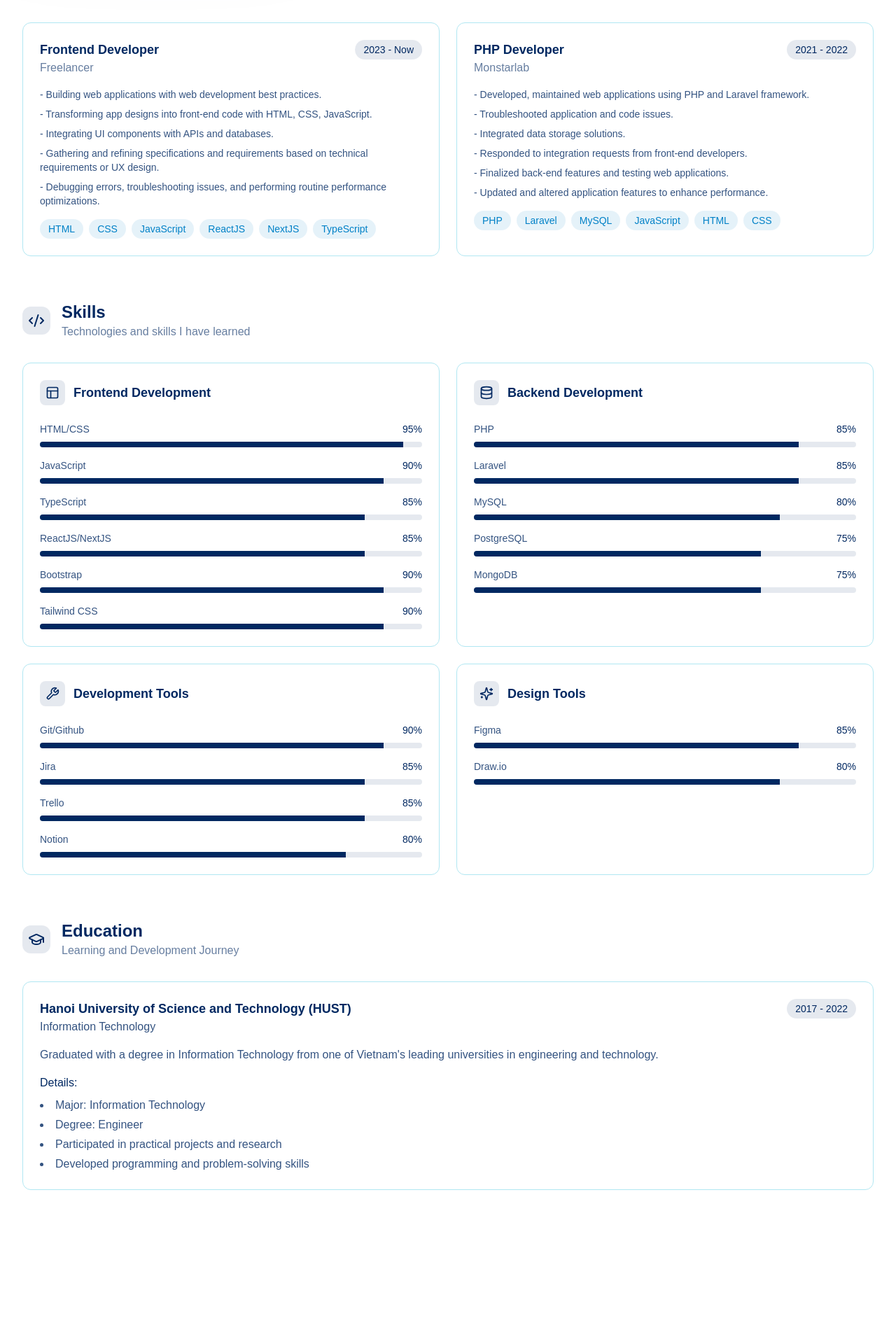
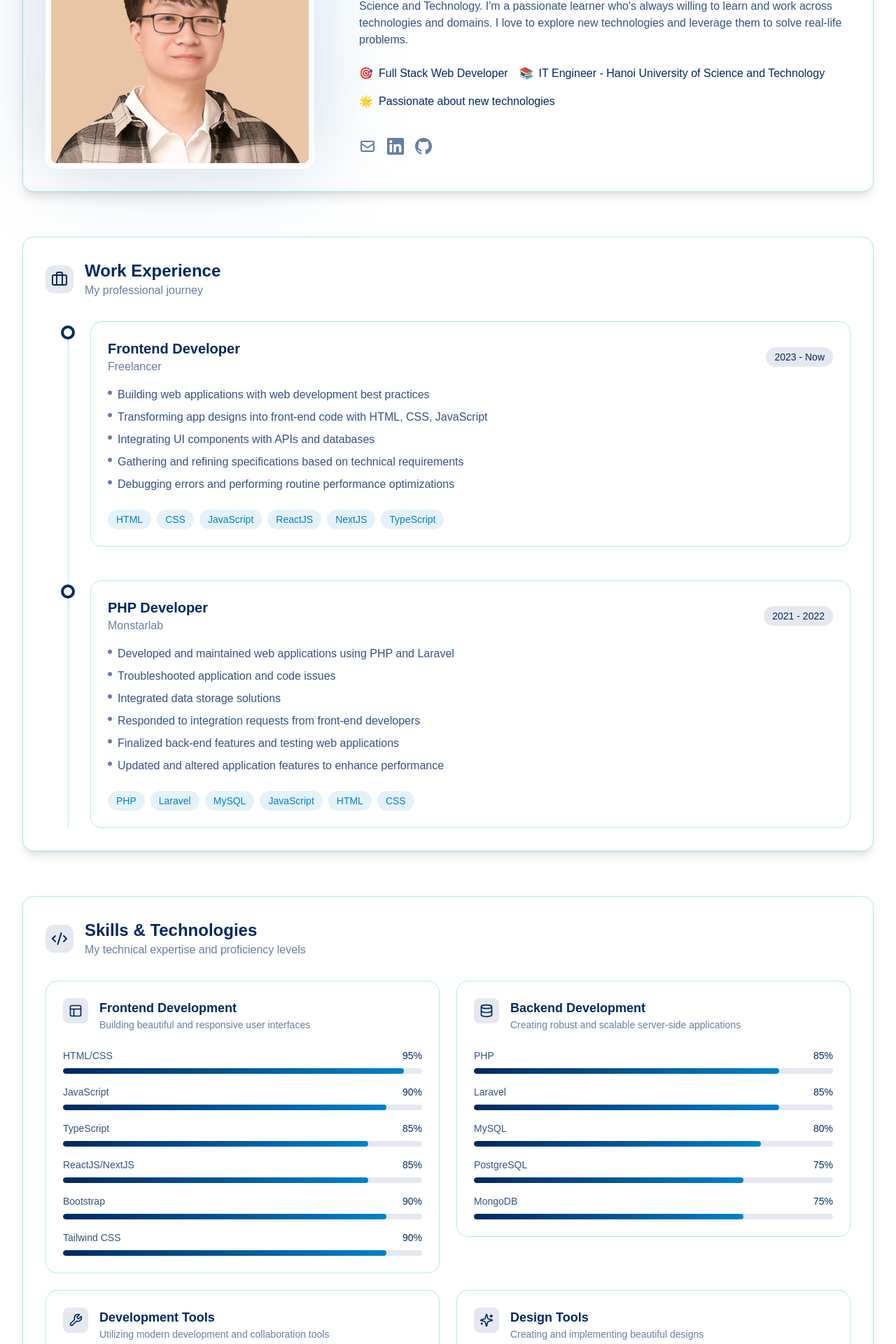
Before and after one commit to vunguyenkhanh/portfolio-website, a Next.js app: page /about in a window 1280 px wide. Shown: the part 600-2520 px from the top of the page at 70% size. Before the commit the page ends 2332 px from the top, so only its background shows below. Built offline with nearby package versions, Linux system fonts and the light colour scheme.

Commit message:
refactor: Enhance About page sections with improved design and interactive elements

```diff
--- a/app/about/page.tsx
+++ b/app/about/page.tsx
@@ -6,11 +6,47 @@ import { SkillsSection } from '@/components/sections/about/skills';
 export default function About() {
   return (
     <main className="flex min-h-screen flex-col pt-16">
-      <div className="container max-w-7xl mx-auto px-4 sm:px-6 lg:px-8 py-8 space-y-16">
-        <BioSection />
-        <ExperienceSection />
-        <SkillsSection />
-        <EducationSection />
+      {/* Header Section */}
+      <div className="relative py-16 lg:py-24 overflow-hidden">
+        {/* Background Effects */}
+        <div className="absolute inset-0 -z-10">
+          <div className="absolute inset-0 bg-grid-white/[0.02] bg-grid-pattern" />
+          <div className="absolute inset-0 bg-gradient-to-b from-background via-primary/5 to-background" />
+        </div>
+
+        <div className="container max-w-7xl mx-auto px-4 sm:px-6 lg:px-8 text-center">
+          <h1 className="text-4xl md:text-5xl lg:text-6xl font-bold bg-gradient-to-r from-primary via-accent to-primary bg-clip-text text-transparent">
+            About Me
+          </h1>
+          <p className="mt-4 text-lg md:text-xl text-foreground/60 max-w-3xl mx-auto">
+            Get to know more about my journey, skills, and experiences in web development
+          </p>
+        </div>
+      </div>
+
+      {/* Main Content */}
+      <div className="container max-w-7xl mx-auto px-4 sm:px-6 lg:px-8">
+        <div className="grid gap-16 py-16">
+          {/* Bio Section with Card Style */}
+          <div className="relative p-8 rounded-2xl bg-card border shadow-lg hover:shadow-xl transition-shadow">
+            <BioSection />
+          </div>
+
+          {/* Experience Section with Modern Layout */}
+          <div className="relative p-8 rounded-2xl bg-card border shadow-lg hover:shadow-xl transition-shadow">
+            <ExperienceSection />
+          </div>
+
+          {/* Skills Section with Interactive Elements */}
+          <div className="relative p-8 rounded-2xl bg-card border shadow-lg hover:shadow-xl transition-shadow">
+            <SkillsSection />
+          </div>
+
+          {/* Education Section with Timeline */}
+          <div className="relative p-8 rounded-2xl bg-card border shadow-lg hover:shadow-xl transition-shadow">
+            <EducationSection />
+          </div>
+        </div>
       </div>
     </main>
   );
--- a/components/sections/about/education.tsx
+++ b/components/sections/about/education.tsx
@@ -9,12 +9,26 @@ const education = [
     degree: 'Information Technology',
     period: '2017 - 2022',
     description:
-      'Graduated with a degree in Information Technology from one of Vietnam\'s leading universities in engineering and technology.',
-    achievements: [
-      'Major: Information Technology',
-      'Degree: Engineer',
-      'Participated in practical projects and research',
-      'Developed programming and problem-solving skills',
+      "Graduated with a Engineering degree in Information Technology from one of Vietnam's leading universities in engineering and technology.",
+    highlights: [
+      {
+        title: 'Major Focus',
+        items: [
+          'Software Engineering',
+          'Web Development',
+          'Database Management',
+          'Computer Networks',
+        ],
+      },
+      {
+        title: 'Key Achievements',
+        items: [
+          'Developed multiple practical projects',
+          'Participated in research activities',
+          'Enhanced problem-solving skills',
+          'Learned team collaboration',
+        ],
+      },
     ],
   },
 ];
@@ -27,68 +41,94 @@ const fadeInUp = {
 
 export function EducationSection() {
   return (
-    <section className="relative">
+    <div className="space-y-8">
+      {/* Section Header */}
       <motion.div
         initial="initial"
         whileInView="animate"
         viewport={{ once: true }}
-        variants={{
-          initial: { opacity: 0 },
-          animate: { opacity: 1, transition: { staggerChildren: 0.2 } },
-        }}
-        className="space-y-8"
+        variants={fadeInUp}
+        className="flex items-center gap-4"
       >
-        {/* Section Header */}
-        <motion.div variants={fadeInUp} className="flex items-center gap-4">
         <div className="p-2 bg-primary/10 rounded-xl">
           <GraduationCap className="w-6 h-6 text-primary" />
         </div>
         <div>
           <h2 className="text-2xl font-bold">Education</h2>
-            <p className="text-foreground/60">Learning and Development Journey</p>
+          <p className="text-foreground/60">My academic background and achievements</p>
         </div>
       </motion.div>
 
       {/* Education Timeline */}
-        <div className="grid grid-cols-1 gap-6 relative">
+      <div className="relative">
+        {/* Timeline Line */}
+        <div className="absolute left-8 top-4 bottom-0 w-px bg-border" />
+
+        {/* Education Cards */}
+        <div className="space-y-8">
           {education.map((item, index) => (
             <motion.div
               key={index}
-              variants={fadeInUp}
-              className="group relative p-6 rounded-xl border bg-card hover:bg-primary/5 transition-colors"
+              initial="initial"
+              whileInView="animate"
+              viewport={{ once: true }}
+              variants={{
+                initial: { opacity: 0, x: -20 },
+                animate: { opacity: 1, x: 0 },
+              }}
+              className="relative pl-16"
             >
-              {/* School and Period */}
-              <div className="flex items-start justify-between mb-4">
+              {/* Timeline Dot */}
+              <div className="absolute left-[22px] top-4 w-5 h-5 rounded-full border-4 border-primary bg-background -translate-y-1/2" />
+
+              <div className="group relative p-6 rounded-2xl bg-card hover:bg-primary/5 border transition-colors">
+                {/* Header */}
+                <div className="flex flex-col sm:flex-row sm:items-center justify-between gap-4 mb-6">
                   <div>
-                  <h3 className="font-semibold text-lg group-hover:text-primary transition-colors">
+                    <h3 className="text-xl font-semibold group-hover:text-primary transition-colors">
                       {item.school}
                     </h3>
                     <p className="text-primary/80">{item.degree}</p>
                   </div>
-                <span className="px-3 py-1 rounded-full text-sm bg-primary/10 text-primary">
+                  <span className="inline-flex px-3 py-1 rounded-full text-sm font-medium bg-primary/10 text-primary">
                     {item.period}
                   </span>
                 </div>
 
                 {/* Description */}
-              <p className="mb-4 text-foreground/80">{item.description}</p>
+                <p className="mb-6 text-foreground/80">{item.description}</p>
 
-              {/* Achievements */}
-              <div className="space-y-2">
-                <h4 className="font-medium text-primary">Details:</h4>
-                <ul className="list-disc list-inside space-y-1 text-foreground/80">
-                  {item.achievements.map((achievement, achievementIndex) => (
-                    <li key={achievementIndex}>{achievement}</li>
+                {/* Highlights Grid */}
+                <div className="grid gap-6 sm:grid-cols-2">
+                  {item.highlights.map((highlight, highlightIndex) => (
+                    <motion.div
+                      key={highlightIndex}
+                      initial={{ opacity: 0, y: 20 }}
+                      whileInView={{ opacity: 1, y: 0 }}
+                      viewport={{ once: true }}
+                      transition={{ delay: highlightIndex * 0.2 }}
+                      className="space-y-3"
+                    >
+                      <h4 className="font-medium text-primary">{highlight.title}</h4>
+                      <ul className="space-y-2">
+                        {highlight.items.map((achievement, achievementIndex) => (
+                          <li key={achievementIndex} className="flex items-start gap-2">
+                            <span className="mt-1.5 w-1.5 h-1.5 rounded-full bg-primary/60 shrink-0" />
+                            <span className="text-foreground/80">{achievement}</span>
+                          </li>
                         ))}
                       </ul>
+                    </motion.div>
+                  ))}
                 </div>
 
                 {/* Hover Effect */}
-              <div className="absolute inset-0 border border-primary/50 rounded-xl opacity-0 group-hover:opacity-100 transition-opacity" />
+                <div className="absolute inset-0 border border-primary/50 rounded-2xl opacity-0 group-hover:opacity-100 transition-opacity" />
+              </div>
             </motion.div>
           ))}
         </div>
-      </motion.div>
-    </section>
+      </div>
+    </div>
   );
 }
--- a/components/sections/about/experience.tsx
+++ b/components/sections/about/experience.tsx
@@ -8,27 +8,27 @@ const experiences = [
     title: 'Frontend Developer',
     company: 'Freelancer',
     period: '2023 - Now',
-    description: `
-      - Building web applications with web development best practices.
-      - Transforming app designs into front-end code with HTML, CSS, JavaScript.
-      - Integrating UI components with APIs and databases.
-      - Gathering and refining specifications and requirements based on technical requirements or UX design.
-      - Debugging errors, troubleshooting issues, and performing routine performance optimizations.
-    `,
+    description: [
+      'Building web applications with web development best practices',
+      'Transforming app designs into front-end code with HTML, CSS, JavaScript',
+      'Integrating UI components with APIs and databases',
+      'Gathering and refining specifications based on technical requirements',
+      'Debugging errors and performing routine performance optimizations',
+    ],
     skills: ['HTML', 'CSS', 'JavaScript', 'ReactJS', 'NextJS', 'TypeScript'],
   },
   {
     title: 'PHP Developer',
     company: 'Monstarlab',
     period: '2021 - 2022',
-    description: `
-      - Developed, maintained web applications using PHP and Laravel framework.
-      - Troubleshooted application and code issues.
-      - Integrated data storage solutions.
-      - Responded to integration requests from front-end developers.
-      - Finalized back-end features and testing web applications.
-      - Updated and altered application features to enhance performance.
-    `,
+    description: [
+      'Developed and maintained web applications using PHP and Laravel',
+      'Troubleshooted application and code issues',
+      'Integrated data storage solutions',
+      'Responded to integration requests from front-end developers',
+      'Finalized back-end features and testing web applications',
+      'Updated and altered application features to enhance performance',
+    ],
     skills: ['PHP', 'Laravel', 'MySQL', 'JavaScript', 'HTML', 'CSS'],
   },
 ];
@@ -41,57 +41,69 @@ const fadeInUp = {
 
 export function ExperienceSection() {
   return (
-    <section className="relative">
+    <div className="space-y-8">
+      {/* Section Header */}
       <motion.div
         initial="initial"
         whileInView="animate"
         viewport={{ once: true }}
-        variants={{
-          initial: { opacity: 0 },
-          animate: { opacity: 1, transition: { staggerChildren: 0.2 } },
-        }}
-        className="space-y-8"
+        variants={fadeInUp}
+        className="flex items-center gap-4"
       >
-        {/* Section Header */}
-        <motion.div variants={fadeInUp} className="flex items-center gap-4">
         <div className="p-2 bg-primary/10 rounded-xl">
           <Briefcase className="w-6 h-6 text-primary" />
         </div>
         <div>
           <h2 className="text-2xl font-bold">Work Experience</h2>
-            <p className="text-foreground/60">My career development journey</p>
+          <p className="text-foreground/60">My professional journey</p>
         </div>
       </motion.div>
 
       {/* Experience Timeline */}
-        <div className="grid grid-cols-1 md:grid-cols-2 gap-6">
+      <div className="relative">
+        {/* Timeline Line */}
+        <div className="absolute left-8 top-4 bottom-0 w-px bg-border" />
+
+        {/* Experience Cards */}
+        <div className="space-y-12">
           {experiences.map((experience, index) => (
             <motion.div
               key={index}
-              variants={fadeInUp}
-              className="group relative p-6 rounded-xl border bg-card hover:bg-primary/5 transition-colors"
+              initial="initial"
+              whileInView="animate"
+              viewport={{ once: true }}
+              variants={{
+                initial: { opacity: 0, x: -20 },
+                animate: { opacity: 1, x: 0, transition: { delay: index * 0.2 } },
+              }}
+              className="relative pl-16"
             >
-              {/* Company and Period */}
-              <div className="flex items-start justify-between mb-4">
+              {/* Timeline Dot */}
+              <div className="absolute left-[22px] top-4 w-5 h-5 rounded-full border-4 border-primary bg-background -translate-y-1/2" />
+
+              <div className="group relative p-6 rounded-2xl bg-card hover:bg-primary/5 border transition-colors">
+                {/* Header */}
+                <div className="flex flex-col sm:flex-row sm:items-center justify-between gap-4 mb-4">
                   <div>
-                  <h3 className="font-semibold text-lg group-hover:text-primary transition-colors">
+                    <h3 className="text-xl font-semibold group-hover:text-primary transition-colors">
                       {experience.title}
                     </h3>
                     <p className="text-foreground/60">{experience.company}</p>
                   </div>
-                <span className="px-3 py-1 rounded-full text-sm bg-primary/10 text-primary">
+                  <span className="inline-flex px-3 py-1 rounded-full text-sm font-medium bg-primary/10 text-primary">
                     {experience.period}
                   </span>
                 </div>
 
                 {/* Description */}
-              <div className="mb-4 text-foreground/80 space-y-2">
-                {experience.description.split('\n').map((line, i) => (
-                  <p key={i} className="text-sm">
-                    {line.trim()}
-                  </p>
+                <ul className="mb-6 space-y-2 text-foreground/80">
+                  {experience.description.map((item, i) => (
+                    <li key={i} className="flex items-start gap-2">
+                      <span className="mt-1.5 w-1.5 h-1.5 rounded-full bg-primary/60 shrink-0" />
+                      <span>{item}</span>
+                    </li>
                   ))}
-              </div>
+                </ul>
 
                 {/* Skills */}
                 <div className="flex flex-wrap gap-2">
@@ -106,11 +118,12 @@ export function ExperienceSection() {
                 </div>
 
                 {/* Hover Effect */}
-              <div className="absolute inset-0 border border-primary/50 rounded-xl opacity-0 group-hover:opacity-100 transition-opacity" />
+                <div className="absolute inset-0 border border-primary/50 rounded-2xl opacity-0 group-hover:opacity-100 transition-opacity" />
+              </div>
             </motion.div>
           ))}
         </div>
-      </motion.div>
-    </section>
+      </div>
+    </div>
   );
 }
--- a/components/sections/about/skills.tsx
+++ b/components/sections/about/skills.tsx
@@ -1,12 +1,13 @@
 'use client';
 
 import { motion } from 'framer-motion';
-import { Code2, Database, Layout, Settings, Sparkles, Wrench } from 'lucide-react';
+import { Code2, Database, Layout, Sparkles, Wrench } from 'lucide-react';
 
 const skillCategories = [
   {
     title: 'Frontend Development',
     icon: Layout,
+    description: 'Building beautiful and responsive user interfaces',
     skills: [
       { name: 'HTML/CSS', level: 95 },
       { name: 'JavaScript', level: 90 },
@@ -19,6 +20,7 @@ const skillCategories = [
   {
     title: 'Backend Development',
     icon: Database,
+    description: 'Creating robust and scalable server-side applications',
     skills: [
       { name: 'PHP', level: 85 },
       { name: 'Laravel', level: 85 },
@@ -30,6 +32,7 @@ const skillCategories = [
   {
     title: 'Development Tools',
     icon: Wrench,
+    description: 'Utilizing modern development and collaboration tools',
     skills: [
       { name: 'Git/Github', level: 90 },
       { name: 'Jira', level: 85 },
@@ -40,6 +43,7 @@ const skillCategories = [
   {
     title: 'Design Tools',
     icon: Sparkles,
+    description: 'Creating and implementing beautiful designs',
     skills: [
       { name: 'Figma', level: 85 },
       { name: 'Draw.io', level: 80 },
@@ -55,76 +59,94 @@ const fadeInUp = {
 
 export function SkillsSection() {
   return (
-    <section className="relative">
+    <div className="space-y-8">
+      {/* Section Header */}
       <motion.div
         initial="initial"
         whileInView="animate"
         viewport={{ once: true }}
-        variants={{
-          initial: { opacity: 0 },
-          animate: { opacity: 1, transition: { staggerChildren: 0.2 } },
-        }}
-        className="space-y-8"
+        variants={fadeInUp}
+        className="flex items-center gap-4"
       >
-        {/* Section Header */}
-        <motion.div variants={fadeInUp} className="flex items-center gap-4">
         <div className="p-2 bg-primary/10 rounded-xl">
           <Code2 className="w-6 h-6 text-primary" />
         </div>
         <div>
-            <h2 className="text-2xl font-bold">Skills</h2>
-            <p className="text-foreground/60">Technologies and skills I have learned</p>
+          <h2 className="text-2xl font-bold">Skills & Technologies</h2>
+          <p className="text-foreground/60">My technical expertise and proficiency levels</p>
         </div>
       </motion.div>
 
       {/* Skills Grid */}
-        <div className="grid grid-cols-1 md:grid-cols-2 gap-6">
+      <div className="grid gap-6 sm:grid-cols-2">
         {skillCategories.map((category, index) => {
           const Icon = category.icon;
           return (
             <motion.div
               key={index}
-                variants={fadeInUp}
-                className="group relative p-6 rounded-xl border bg-card hover:bg-primary/5 transition-colors"
+              initial="initial"
+              whileInView="animate"
+              viewport={{ once: true }}
+              variants={{
+                initial: { opacity: 0, y: 20 },
+                animate: {
+                  opacity: 1,
+                  y: 0,
+                  transition: { delay: index * 0.1, duration: 0.5 },
+                },
+              }}
+              className="group relative"
             >
-                {/* Category Header */}
-                <div className="flex items-center gap-3 mb-6">
-                  <div className="p-2 bg-primary/10 rounded-lg">
+              {/* Category Card */}
+              <div className="relative p-6 rounded-2xl bg-card hover:bg-primary/5 border transition-all">
+                {/* Header */}
+                <div className="flex items-start gap-4 mb-6">
+                  <div className="p-2 rounded-lg bg-primary/10">
                     <Icon className="w-5 h-5 text-primary" />
                   </div>
+                  <div>
                     <h3 className="font-semibold text-lg group-hover:text-primary transition-colors">
                       {category.title}
                     </h3>
+                    <p className="text-sm text-foreground/60">{category.description}</p>
+                  </div>
                 </div>
 
                 {/* Skills List */}
                 <div className="space-y-4">
                   {category.skills.map((skill, skillIndex) => (
-                    <div key={skillIndex} className="space-y-2">
+                    <motion.div
+                      key={skillIndex}
+                      initial={{ opacity: 0, x: -20 }}
+                      whileInView={{ opacity: 1, x: 0 }}
+                      viewport={{ once: true }}
+                      transition={{ delay: (index * category.skills.length + skillIndex) * 0.1 }}
+                      className="space-y-2"
+                    >
                       <div className="flex justify-between text-sm">
-                        <span className="text-foreground/80">{skill.name}</span>
+                        <span className="font-medium text-foreground/80">{skill.name}</span>
                         <span className="text-primary">{skill.level}%</span>
                       </div>
-                      <div className="h-2 bg-primary/10 rounded-full overflow-hidden">
+                      <div className="h-2 rounded-full bg-primary/10 overflow-hidden">
                         <motion.div
-                          className="h-full bg-primary"
+                          className="h-full rounded-full bg-gradient-to-r from-primary to-accent"
                           initial={{ width: 0 }}
                           whileInView={{ width: `${skill.level}%` }}
                           viewport={{ once: true }}
                           transition={{ duration: 1, delay: 0.2 }}
                         />
                       </div>
-                    </div>
+                    </motion.div>
                   ))}
                 </div>
 
                 {/* Hover Effect */}
-                <div className="absolute inset-0 border border-primary/50 rounded-xl opacity-0 group-hover:opacity-100 transition-opacity" />
+                <div className="absolute inset-0 border border-primary/50 rounded-2xl opacity-0 group-hover:opacity-100 transition-opacity" />
+              </div>
             </motion.div>
           );
         })}
       </div>
-      </motion.div>
-    </section>
+    </div>
   );
 }
```
Lines whose indentation alone changed are shown as unchanged.
